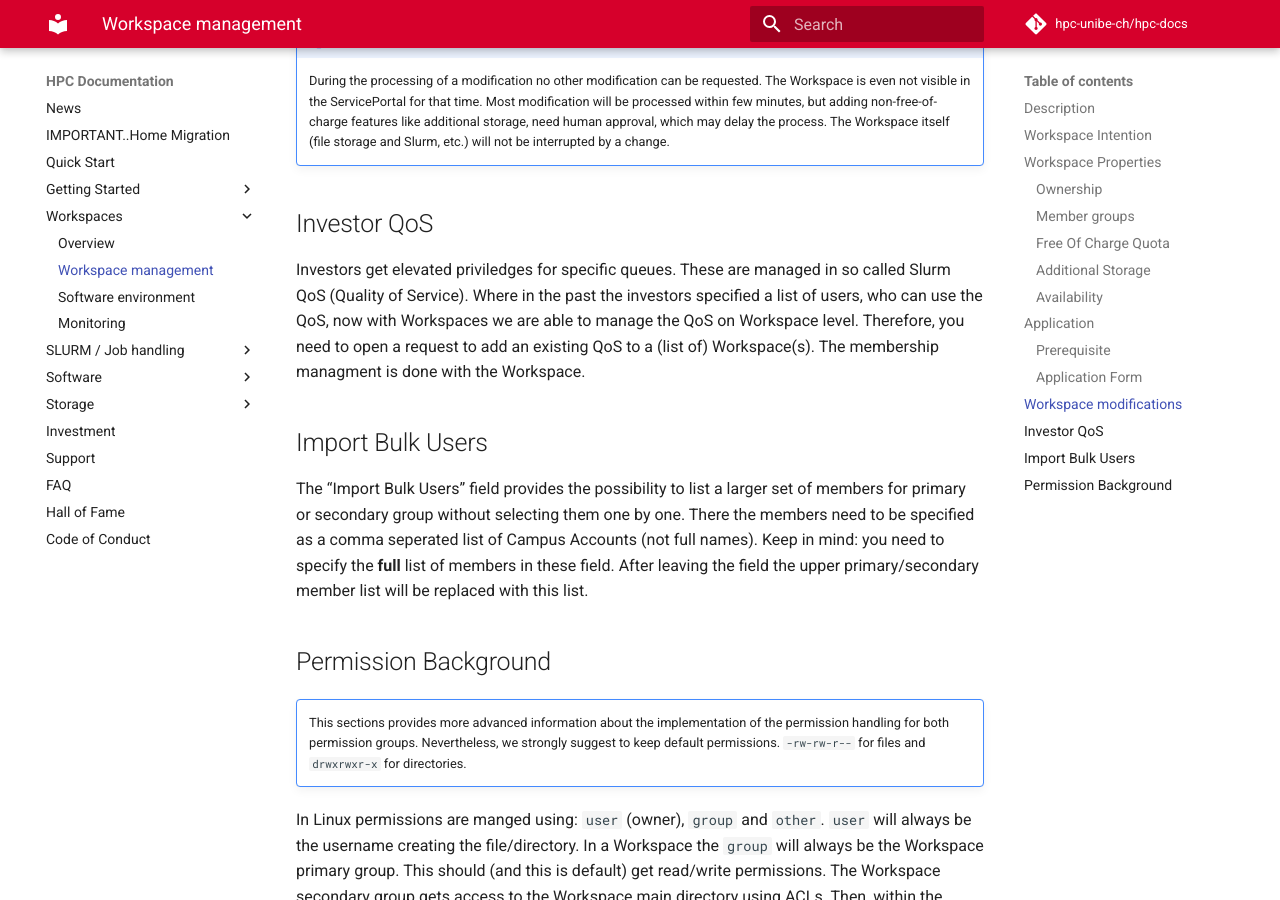
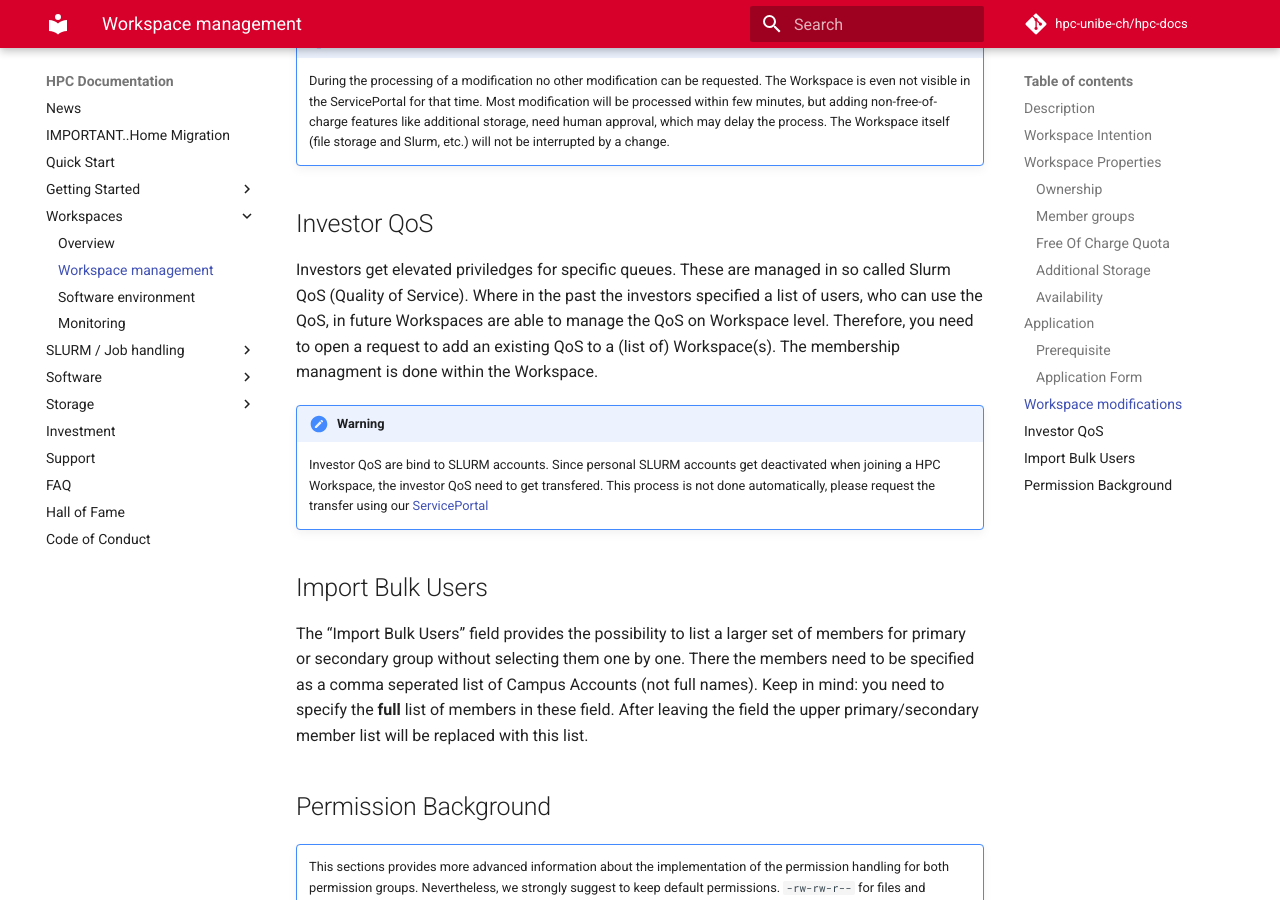
Before and after one commit to hpc-unibe-ch/hpc-unibe-ch.github.io, an MkDocs documentation site: the page built from docs/hpc-workspaces/management.md, in a window 1280 px wide and 900 px high, scrolled down 4086 px. Built offline with MkDocs 1.6.1 and Material for MkDocs 9.7.7, drawn with Linux system fonts in a browser that asks for light colours; comment, search, counter and statistics services are not loaded.

Commit message:
invertor QoS, transfer

```diff
--- a/docs/hpc-workspaces/management.md
+++ b/docs/hpc-workspaces/management.md
@@ -118,7 +118,10 @@ Properties to change are:
     The Workspace itself (file storage and Slurm, etc.) will not be interrupted by a change.
 
 ## Investor QoS
-Investors get elevated priviledges for specific queues. These are managed in so called Slurm QoS (Quality of Service). Where in the past the investors specified a list of users, who can use the QoS, now with Workspaces we are able to manage the QoS on Workspace level. Therefore, you need to open a request to add an existing QoS to a (list of) Workspace(s). The membership managment is done with the Workspace.
+Investors get elevated priviledges for specific queues. These are managed in so called Slurm QoS (Quality of Service). Where in the past the investors specified a list of users, who can use the QoS, in future Workspaces are able to manage the QoS on Workspace level. Therefore, you need to open a request to add an existing QoS to a (list of) Workspace(s). The membership managment is done within the Workspace.
+
+!!! type "Warning"
+    Investor QoS are bind to SLURM accounts. Since personal SLURM accounts get deactivated when joining a HPC Workspace, the investor QoS need to get transfered. This process is not done automatically, please request the transfer using our [ServicePortal](https://serviceportal.unibe.ch/hpc)
 
 ## Import Bulk Users
 
```
